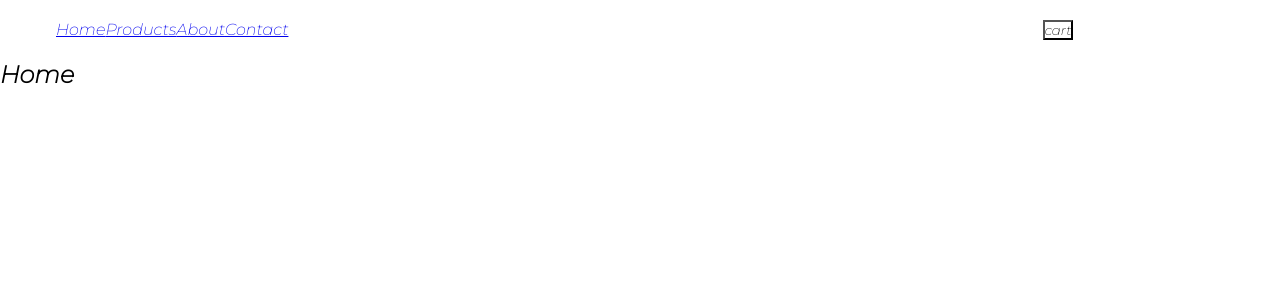
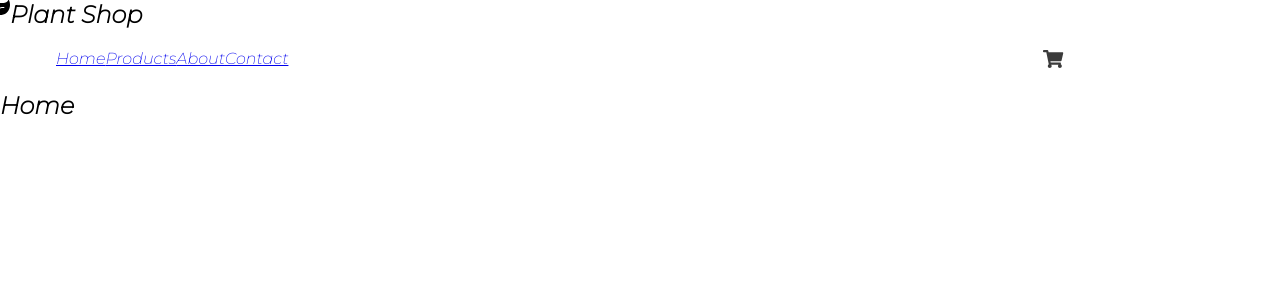
Before and after one commit to Patty9049/react_plant_shop, a React (Create React App) app: page / in a window 1280 px wide. Shown: the top 300 px of the page. Built offline with nearby package versions, Linux system fonts and the light colour scheme.

Commit message:
Add Component Logo

```diff
--- a/package.json
+++ b/package.json
@@ -3,6 +3,9 @@
   "version": "0.1.0",
   "private": true,
   "dependencies": {
+    "@fortawesome/fontawesome-svg-core": "^1.2.34",
+    "@fortawesome/free-solid-svg-icons": "^5.15.2",
+    "@fortawesome/react-fontawesome": "^0.1.14",
     "@material-ui/core": "^4.11.3",
     "@testing-library/jest-dom": "^5.11.9",
     "@testing-library/react": "^11.2.5",
@@ -13,11 +16,13 @@
     "react": "^17.0.1",
     "react-dom": "^17.0.1",
     "react-flexbox-grid": "^2.1.2",
+    "react-icons": "^4.2.0",
     "react-redux": "^7.2.2",
     "react-router-dom": "^5.2.0",
     "react-scripts": "4.0.2",
     "redux": "^4.0.5",
     "redux-devtools-extension": "^2.13.8",
+    "remixicon": "^2.5.0",
     "web-vitals": "^1.1.0",
     "yup": "^0.32.8"
   },
--- /dev/null
+++ b/src/components/Logo/Logo.js
@@ -0,0 +1,19 @@
+import React from 'react';
+import { Row } from 'react-flexbox-grid';
+import { FontAwesomeIcon } from '@fortawesome/react-fontawesome'
+import { faLeaf } from '@fortawesome/free-solid-svg-icons'
+import styles from './Logo.modules.scss';
+import { settings } from '../../utils/staticSettings';
+
+
+
+const Logo = () => {
+  return (
+    <Row className={styles.logo}>
+      <FontAwesomeIcon icon={faLeaf}/>
+      <h2>{settings.shopName}</h2>
+    </Row>
+  )
+}
+
+export default Logo;
--- /dev/null
+++ b/src/components/Logo/Logo.modules.scss
@@ -0,0 +1,5 @@
+.logo {
+  margin: 20px;
+  justify-content: center;
+  text-align: center;
+}
--- a/src/components/ProductsLIst/ProductsList.module.scss
+++ b/src/components/ProductsLIst/ProductsList.module.scss
@@ -28,6 +28,7 @@
 }
 
 .productContBtn {
+
   @include btn;
   margin-bottom: 25px;
   border-radius: 32px;
@@ -37,7 +38,9 @@
   font-weight: normal;
   box-shadow: -6px -6px 10px rgba(255, 255, 255, 0.8),  6px 6px 10px rgba(0, 0, 0, 0.2);
   color: #313131;
+
   &:hover {
+
     @include hover;
   }
   &:active {
--- a/src/components/navigations/Navbar.js
+++ b/src/components/navigations/Navbar.js
@@ -5,6 +5,11 @@ import { Grid, Row, Col } from 'react-flexbox-grid';
 import styles from "./Navbar.module.scss";
 import { setCartOpen } from "../../actions";
 import { connect } from "react-redux";
+import { FontAwesomeIcon } from '@fortawesome/react-fontawesome'
+import { faShoppingCart } from '@fortawesome/free-solid-svg-icons'
+
+
+
 const Navbar = ({setCartOpen}) => {
   return (
     <nav className={styles.navigationList__wrapper}>
@@ -13,11 +18,11 @@ const Navbar = ({setCartOpen}) => {
           <Col xs={12} sm={4} md={4} lg={2}>
             <NavLink to={routes.home}>Home</NavLink>
             <NavLink to={routes.products}>Products</NavLink>
-            <NavLink to="#">About</NavLink>
-            <NavLink to="#">Contact</NavLink>
+            <NavLink to={routes.about}>About</NavLink>
+            <NavLink to={routes.contact}>Contact</NavLink>
           </Col>
           <Col xs={12} sm={4} md={4} lg={2}>
-              <button onClick={setCartOpen}  className={styles.cart__btn}>cart</button>
+              <button onClick={setCartOpen} className={styles.cart__btn}><FontAwesomeIcon icon={faShoppingCart}/></button>
           </Col>
         </Row>
       </Grid>
@@ -31,9 +36,4 @@ const mapDispatchToProps = (dispatch) => ({
 })
 
 
-export default connect(null,mapDispatchToProps) (Navbar);
-//czy układasz:
-// - plan aplikacji
-// - plan komponentów
-// - plan pracy nad apką
-// przygotować widoki
+export default connect( null, mapDispatchToProps)(Navbar);
--- a/src/components/navigations/Navbar.module.scss
+++ b/src/components/navigations/Navbar.module.scss
@@ -4,4 +4,7 @@
 
 .cart__btn {
   background-color: white;
+  border: none;
+  font-size: large;
+  color: rgb(59, 59, 59);
 }
--- a/src/index.css
+++ b/src/index.css
@@ -1,3 +1,4 @@
+
 * {
   margin: 0;
   padding: 0;
--- a/src/routes/index.js
+++ b/src/routes/index.js
@@ -1,5 +1,7 @@
 export const routes = {
   home: "/",
   products: "/products",
+  about: "/about",
+  contact: "/contact"
   //TODO: dynamiczne ścieżki
 };
--- a/src/routing/Router.js
+++ b/src/routing/Router.js
@@ -5,10 +5,12 @@ import Products from "../views/Products/Products";
 import Navbar from "../components/navigations/Navbar";
 import { BrowserRouter, Switch, Route } from "react-router-dom";
 import Cart from "../components/Cart/Cart";
+import Logo from "../components/Logo/Logo";
 
 const Router = () => {
   return (
     <BrowserRouter>
+      <Logo/>
       <Navbar />
       <Cart/>
       <Switch>
--- a/src/utils/staticSettings.js
+++ b/src/utils/staticSettings.js
@@ -1,5 +1,5 @@
 export const settings = {
-  shopName: "House Plants",
-  logo: `<i class="fas fa-leaf"></i>`,
+  shopName: "Plant Shop",
+  logo: '<FontAwesomeIcon icon={faLeaf}/>',
   menu: ["cathegories", "articles", "accessories", "about"],
 };
```
Also changed, not shown: 1 other file (tests, documents, lock files or other folders).
